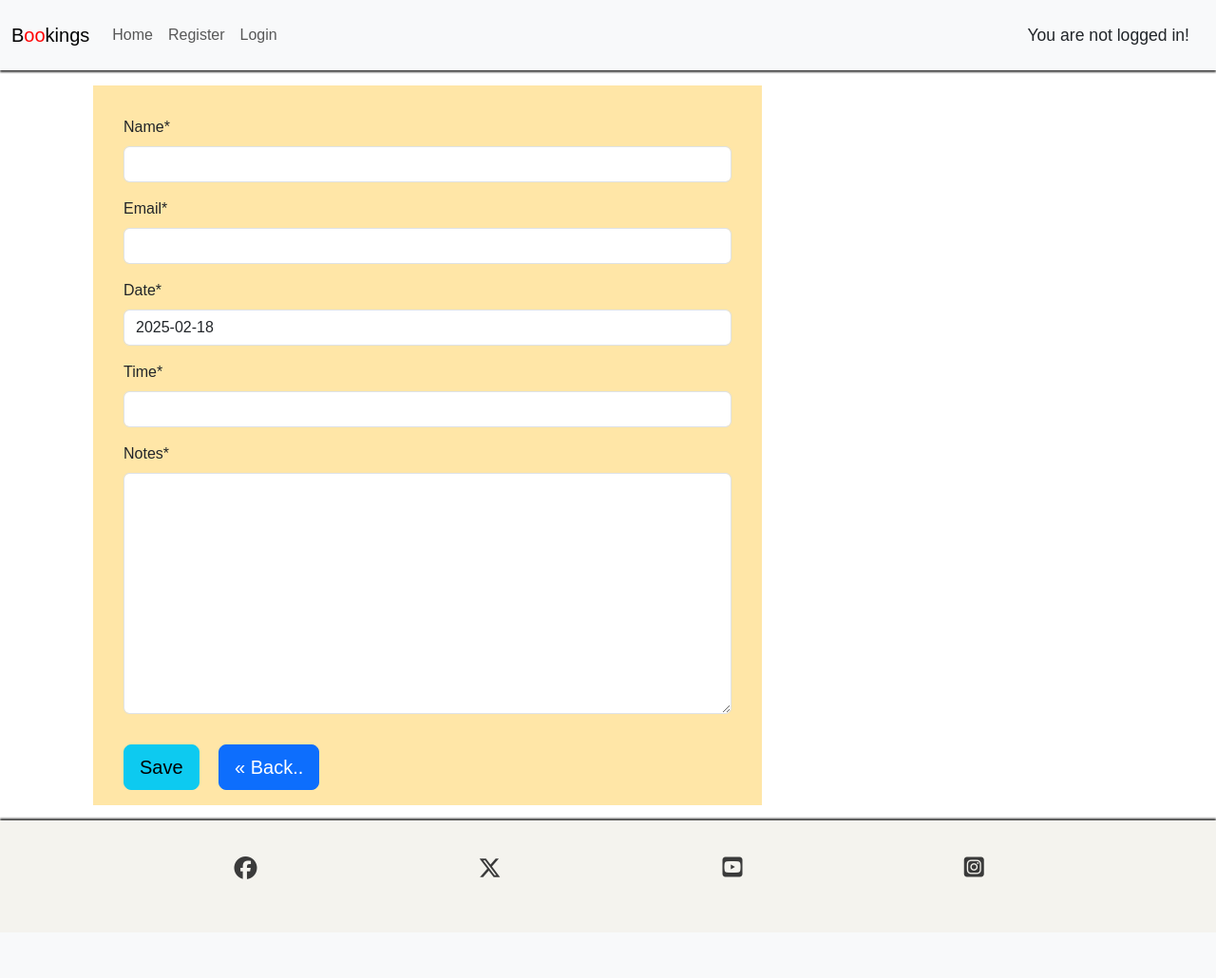
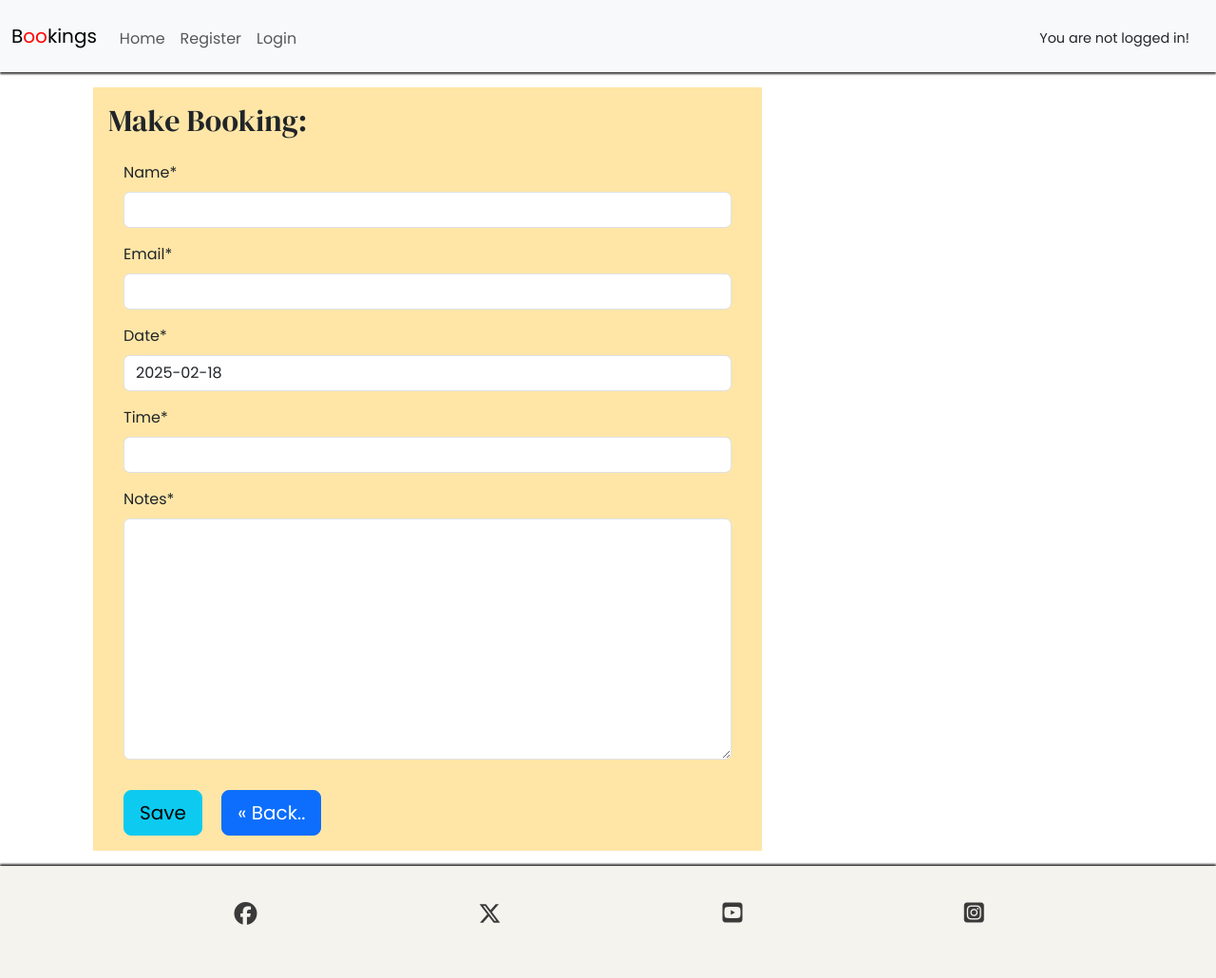
Before and after one commit to kasemdeautsch/PP4, a Django app: page /make/ in a window 1280 px wide. Shown: the whole page at 95% size. Before the commit the page ends 926 px from the top, so only its background shows below. Run offline with Django 4.2, Linux system fonts and the light colour scheme; parts of the project's set-up code (start-up, migrations or seed data) failed here and were passed over; some libraries are stand-ins or nearby versions.

Commit message:
add heading for edit and make booking

```diff
--- a/booking/templates/booking/edit_reservation.html
+++ b/booking/templates/booking/edit_reservation.html
@@ -5,6 +5,7 @@
     <div class="row">
         <div class="col-md-10 col-lg-8">
             <form id= "reservationForm" class= "m-3 p-3 c-color" method= "post" action="">
+                <h1 class="card-title h2 pb-2">Edit Booking:</h1>
                 <div class="p-3">
                     {{ reservation_form | crispy }}
                 </div>
--- a/booking/templates/booking/index.html
+++ b/booking/templates/booking/index.html
@@ -10,7 +10,7 @@
         <div class="col-12 mt-3 left">
             <div class="card m-3 p-3 text-bg-dark1">
                 <div class="card-body text-center c-color">
-                  <h1 class="card-title mb-3 display-5">Book me!</h1>
+                  <h1 class="card-title mb-3 h2">Book me!</h1>
                   <p class="card-text mb-4">
                     Wellcome to our <strong>Booking system</strong> home page.<br>
                   </p>
--- a/booking/templates/booking/make_reservation.html
+++ b/booking/templates/booking/make_reservation.html
@@ -6,6 +6,7 @@
     <div class="row">
         <div class="col-md-10 col-lg-8">
             <form id= "reservationForm" class= "m-3 p-3 c-color" method= "post" action="">
+                <h1 class="card-title h2 pb-2">Make Booking:</h1>
                 <div class="p-3">
                     {{ reservation_form | crispy}}
                 </div>
--- a/booking/templates/booking/reservation_list.html
+++ b/booking/templates/booking/reservation_list.html
@@ -11,7 +11,7 @@
         <div class="col-12 mt-3 left">
             <div class="card m-3 p-3">
                 <div class="card-body text-center c-color">
-                    <h1 class="card-title mb-3 display-5 pb-3">My Bookings!</h1>
+                    <h1 class="card-title mb-3 h2 pb-3">My Bookings!</h1>
                     {% if reservations_count == 0 %}
                     <p>You have no Bookings!</p>
                     {% else %}
--- a/static/css/style.css
+++ b/static/css/style.css
@@ -4,6 +4,9 @@
     #1f7798; mid-blue
     #184f63; dark-blue
 */
+/* Google Fonts */
+
+@import url('https://fonts.googleapis.com/css2?family=DM+Serif+Display:ital@0;1&family=Poppins&display=swap');
 
 /*Asterisc wildcard selector to override default styles in the browser */
 * {
@@ -12,9 +15,26 @@
     box-sizing: border-box;
 }
 
+/* global styles */
 /* Fonts here taken from Mei Wong project "Code Institute"*/
-@import url('https://fonts.googleapis.com/css2?family=DM+Serif+Display:ital@0;1&family=Poppins&display=swap');
 
+/* Body */
+body {
+    font-family: "Poppins", sans-serif;
+    background-color:white;
+}
+
+/* Navbar */
+.navbar {
+    box-shadow: 0 2px 2px #3a3a3a;
+}
+
+.home-margin {
+    margin-top: .4rem;
+}
+.loging {
+    font-size: .9rem;
+}
 h1,
 h2 {
     font-family: "DM Serif Display", serif;
@@ -24,21 +44,10 @@ h2 {
 p {
     font-size: 1.1rem;
 }
-/* Body */
-body {
-    font-family: "Poppins", sans-serif;
-    background-color:white;
-}
-/* Navbar */
-.navbar {
-    box-shadow: 0 2px 2px #3a3a3a;
-}
+
 
 .bookme {
     color: #fff;
-}
-.text-bg-darkxx {
-    opacity: .8;
 }
 
 .c-color {
--- a/templates/base.html
+++ b/templates/base.html
@@ -42,7 +42,7 @@
         >
           <span class="navbar-toggler-icon"></span>
         </button>
-        <div class="collapse navbar-collapse" id="navbarSupportedContent">
+        <div class="collapse navbar-collapse home-margin" id="navbarSupportedContent">
           <ul class="navbar-nav me-auto">
             <li class="nav-item">
               <a
@@ -81,9 +81,9 @@
             {% endif %}
           </ul>
           {% if user.is_authenticated %}
-          <p class="text-center m-3">You are logged in as: {{ user }}</p>
+          <p class="text-center m-3 loging">You are logged in as: <span><em>{{ user }}</em></span></p>
           {% else %}
-          <p class="text-center m-3">You are not logged in!</p>
+          <p class="text-center m-3 loging">You are not logged in!</p>
           {% endif %}
         </div>
       </div>
```
